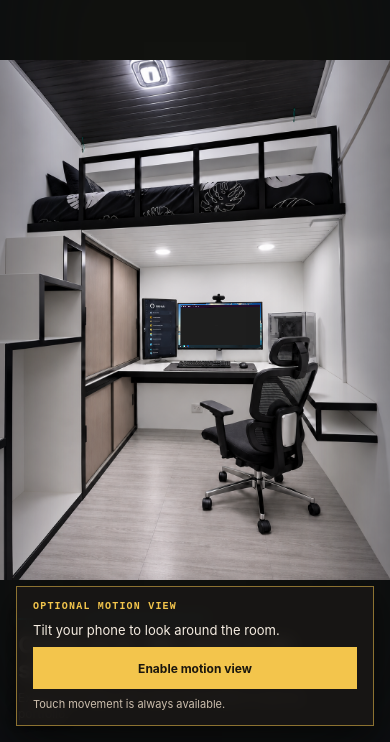
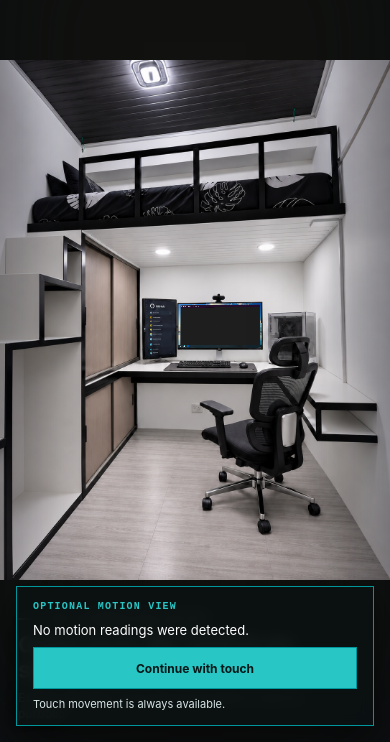
Before and after one commit to Angelo-Palpalatoc/Portfolio, a React (Vite) app: page / in a window 390 px wide. Shown: the part 102-844 px from the top of the page. Built offline with nearby package versions, Linux system fonts and the light colour scheme.

Commit message:
fix: motion and cursor focused

```diff
--- a/src/App.tsx
+++ b/src/App.tsx
@@ -23,6 +23,9 @@ type AppWindow = AppName | null;
 type CameraPose = { x: number; y: number; scale: number };
 type MotionStatus =
   'hidden' | 'prompt' | 'requesting' | 'calibrating' | 'active' | 'denied' | 'unavailable' | 'off';
+type OrientationEventConstructor = typeof DeviceOrientationEvent & {
+  requestPermission?: () => Promise<'granted' | 'denied'>;
+};
 const initialPose = { x: 0, y: 0, scale: 1 };
 const outside = (x: number, y: number, rect: DOMRect, margin = 0) =>
   x < rect.left - margin ||
@@ -569,9 +572,7 @@ export default function App() {
     }
     setMotionStatus('requesting');
     try {
-      const OrientationEvent = window.DeviceOrientationEvent as typeof DeviceOrientationEvent & {
-        requestPermission?: () => Promise<'granted' | 'denied'>;
-      };
+      const OrientationEvent = window.DeviceOrientationEvent as OrientationEventConstructor;
       const result = OrientationEvent.requestPermission
         ? await OrientationEvent.requestPermission()
         : 'granted';
@@ -601,7 +602,20 @@ export default function App() {
         if (motionStatus !== 'off') setMotionStatus('off');
         resetMotionPose();
       } else if (motionStatus === 'hidden') {
-        setMotionStatus('prompt');
+        if (!window.isSecureContext || !('DeviceOrientationEvent' in window)) {
+          setMotionStatus('unavailable');
+          setStatus('Motion sensors are unavailable here. Touch movement remains available.');
+          return;
+        }
+        const OrientationEvent = window.DeviceOrientationEvent as OrientationEventConstructor;
+        if (typeof OrientationEvent.requestPermission === 'function') {
+          setMotionStatus('prompt');
+          return;
+        }
+        orientationBaseline.current = null;
+        orientationSamples.current = 0;
+        setMotionStatus('calibrating');
+        setStatus('Motion view is starting automatically. Hold your phone comfortably.');
       }
     };
     syncMotionPrompt();
@@ -669,7 +683,11 @@ export default function App() {
     };
   }, [motionStatus, resetMotionPose, updateRoomPose, wakeCamera]);
 
-  // Pointer navigation between the room, desk, and monitor.
+  // Pointer navigation between the room, desk, and monitor. The short grace
+  // periods prevent the irregular projected edges from feeling like traps
+  // while keeping deliberate exits responsive.
+  const monitorExitDelay = 280;
+  const deskExitDelay = 180;
   const scheduleExit = (from: 'desk' | 'screen') => {
     if (exitTimer.current) return;
     exitTimer.current = setTimeout(
@@ -691,7 +709,7 @@ export default function App() {
           else leaveDesk();
         }
       },
-      from === 'screen' ? 110 : 150,
+      from === 'screen' ? monitorExitDelay : deskExitDelay,
     );
   };
 
--- a/src/AutoRenameDemo.css
+++ b/src/AutoRenameDemo.css
@@ -55,7 +55,7 @@
 .rename-demo-reset:focus-visible,
 .rename-phone button:focus-visible,
 .rename-phone input:focus-visible {
-  outline: 3px solid #e1b62e;
+  outline: 3px solid #00979c;
   outline-offset: 2px;
 }
 .rename-phone {
--- a/src/styles.css
+++ b/src/styles.css
@@ -87,8 +87,7 @@ button {
   cursor: zoom-in;
 }
 .desk-hotspot:focus-visible {
-  outline: 2px solid #f3c54c;
-  outline-offset: 2px;
+  outline: none;
 }
 .experience[data-view='desk'] .desk-hotspot,
 .experience[data-view='screen'] .desk-hotspot {
@@ -119,6 +118,8 @@ button {
 .monitor-desktop {
   position: absolute;
   inset: 0;
+  --desktop-icon-size: clamp(38px, 3.5cqw, 45px);
+  --taskbar-icon-size: clamp(20px, 2.6cqw, 32px);
   background-size: cover;
   background-position: center;
 }
@@ -137,8 +138,7 @@ button {
   cursor: zoom-in;
 }
 .screen-hotspot:focus-visible {
-  outline: 2px solid #f3c54c;
-  outline-offset: -2px;
+  outline: none;
 }
 .desktop-shortcuts {
   position: absolute;
@@ -151,19 +151,19 @@ button {
 }
 .desktop-shortcut {
   display: grid;
-  width: 4.1cqw;
-  min-height: 5.4cqw;
-  grid-template-rows: 3.52cqw auto;
+  width: calc(var(--desktop-icon-size) * 1.7);
+  min-height: calc(var(--desktop-icon-size) * 1.55);
+  grid-template-rows: var(--desktop-icon-size) auto;
   justify-items: center;
   align-items: center;
   align-content: start;
-  gap: 0.4cqw;
-  padding: 0.22cqw;
+  gap: 5px;
+  padding: 3px;
   border: 0;
   color: #fff;
   background: transparent;
   cursor: pointer;
-  font-size: 0.8cqw;
+  font-size: clamp(10px, 0.8cqw, 12px);
   line-height: 1.15;
   text-align: center;
   text-shadow:
@@ -177,8 +177,8 @@ button {
 }
 .desktop-shortcut-icon {
   display: block;
-  width: 3.52cqw;
-  height: 3.52cqw;
+  width: var(--desktop-icon-size);
+  height: var(--desktop-icon-size);
   object-fit: contain;
 }
 .desktop-shortcut-label {
@@ -262,8 +262,8 @@ button {
 }
 .taskbar-app img {
   display: block;
-  width: 2.6cqw;
-  height: 2.6cqw;
+  width: var(--taskbar-icon-size);
+  height: var(--taskbar-icon-size);
   min-width: 17px;
   min-height: 17px;
   object-fit: contain;
@@ -600,8 +600,10 @@ button {
   align-items: flex-start;
   gap: 7px;
   max-width: min(360px, 80vw);
-  color: #f3ecdd;
-  text-shadow: 0 2px 12px #000;
+  color: #fff;
+  text-shadow:
+    0 2px 3px #000,
+    0 0 14px #000;
   transition: opacity 500ms ease;
 }
 .experience[data-view='desk'] .room-caption,
@@ -613,7 +615,7 @@ button {
   display: flex;
   align-items: center;
   gap: 9px;
-  color: #00979c;
+  color: #fff;
   font-size: 11px;
   font-weight: 800;
   letter-spacing: 0.16em;
@@ -621,8 +623,8 @@ button {
 .caption-line {
   width: 24px;
   height: 2px;
-  background: #00979c;
-  box-shadow: 0 0 10px #00979c80;
+  background: #fff;
+  box-shadow: 0 1px 4px #000;
 }
 .caption-title {
   font-size: clamp(22px, 2.7vw, 36px);
@@ -631,7 +633,7 @@ button {
   letter-spacing: -0.035em;
 }
 .caption-hint {
-  color: #e4d6bf;
+  color: #fff;
   font-size: clamp(12px, 1.1vw, 15px);
 }
 
@@ -646,14 +648,14 @@ button {
   gap: 8px;
   margin: 0 auto;
   padding: 14px 16px;
-  border: 1px solid #f3c54c88;
-  color: #f7eee3;
-  background: #191715e8;
+  border: 1px solid #00979c;
+  color: #fff;
+  background: #0b1112eb;
   box-shadow: 0 12px 30px #0008;
   backdrop-filter: blur(8px);
 }
 .motion-prompt-kicker {
-  color: #f3c54c;
+  color: #28c6c4;
   font:
     700 10px/1.2 'JetBrains Mono',
     monospace;
@@ -666,21 +668,21 @@ button {
 }
 .motion-prompt button {
   min-height: 42px;
-  border: 1px solid #f3c54c;
-  color: #1b170e;
-  background: #f3c54c;
+  border: 1px solid #00979c;
+  color: #071718;
+  background: #28c6c4;
   cursor: pointer;
   font-size: 12px;
   font-weight: 750;
 }
 .motion-prompt button:hover,
 .motion-prompt button:focus-visible {
-  background: #ffe18a;
+  background: #fff;
   outline: 2px solid #fff;
   outline-offset: 2px;
 }
 .motion-prompt-hint {
-  color: #cdbfae;
+  color: #d9e7e7;
   font-size: 11px;
 }
 .motion-toolbar {
@@ -810,8 +812,9 @@ button {
     padding: 0 11px;
     border: 1px solid #00979c;
     border-radius: 2px;
-    color: #00979c;
-    background: transparent;
+    color: #fff;
+    background: #0b1112e6;
+    box-shadow: 0 6px 18px #0008;
     cursor: pointer;
     font-size: 13px;
     font-weight: 650;
@@ -820,16 +823,21 @@ button {
     width: 18px;
     height: 18px;
     fill: none;
-    stroke: #00979c;
+    stroke: #fff;
     stroke-linecap: round;
     stroke-linejoin: round;
     stroke-width: 1.8;
   }
   .mobile-portfolio-back:hover,
   .mobile-portfolio-back:focus-visible {
-    background: #00979c14;
+    color: #071718;
+    background: #28c6c4;
     outline: 2px solid #28c6c4;
     outline-offset: 2px;
+  }
+  .mobile-portfolio-back:hover svg,
+  .mobile-portfolio-back:focus-visible svg {
+    stroke: #071718;
   }
   .mobile-room-button {
     position: fixed;
```
Also changed, not shown: project-notes/Current-State.md (+5 -1 lines), project-notes/Decisions.md (+3 -0 lines), 1 other file (tests, documents, lock files or other folders).
